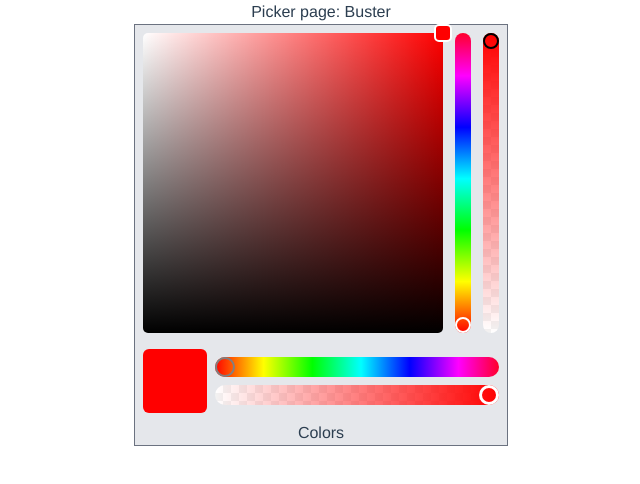
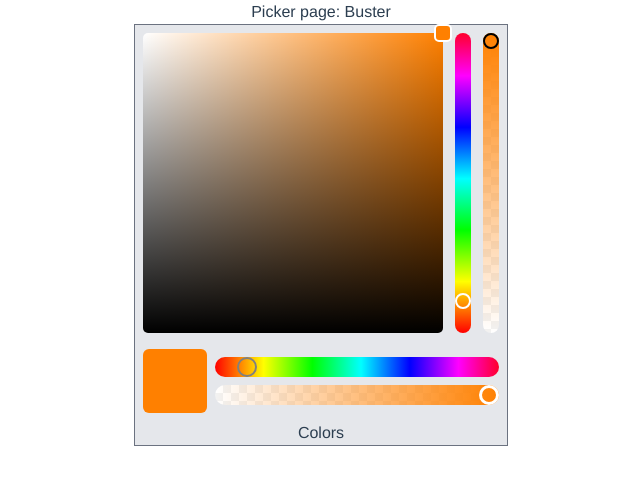
Before and after one commit to johnsilver94/vue3-components, a Vue app: page /picker in a window 1280 px wide. Shown: the top 484 px of the page, without its empty margins (319-959 px from the left). Built offline with nearby package versions, Linux system fonts and the light colour scheme.

Commit message:
color picker

```diff
--- a/src/components/ColorPicker.vue
+++ b/src/components/ColorPicker.vue
@@ -2,8 +2,8 @@
 	<div class="inline-grid border-1/2 border-gray-500 bg-gray-200">
 		<div class="inline-grid grid-flow-col gap-3 m-2">
 			<XYSlider
-				v-model:x="s"
-				v-model:y="v"
+				v-model:x="decomposedColor.s"
+				v-model:y="decomposedColor.v"
 				class="picking-area"
 				:slider="{
 					size: 18,
@@ -20,7 +20,7 @@
 				:axis="Axis.XY"
 			/>
 			<XYSlider
-				v-model:y="h"
+				v-model:y="decomposedColor.h"
 				class="h-auto w-4"
 				:slider="{
 					size: 16,
@@ -32,7 +32,7 @@
 			/>
 			<div class="h-full w-4 opacity-area bg-white">
 				<XYSlider
-					v-model:y="a"
+					v-model:y="decomposedColor.a"
 					:slider="{
 						size: 16,
 						mode: SliderMode.INSIDE,
@@ -57,7 +57,7 @@
 			</div>
 			<div class="w-full">
 				<XYSlider
-					v-model:x="h"
+					v-model:x="decomposedColor.h"
 					class="w-auto h-5 my-2"
 					:slider="{
 						size: 20,
@@ -68,7 +68,7 @@
 				/>
 				<div class="w-auto h-5 my-2 opacity-area bg-white">
 					<XYSlider
-						v-model:x="a"
+						v-model:x="decomposedColor.a"
 						:slider="{
 							size: 20,
 							mode: SliderMode.INSIDE,
@@ -89,31 +89,27 @@
 		<div>Colors</div>
 	</div>
 </template>
-<script lang="ts">
+<script lang="ts" setup>
 import tinycolor, { ColorFormats } from 'tinycolor2'
-import { defineComponent, onMounted, reactive } from '@vue/runtime-core'
+import { defineProps, withDefaults, defineEmits, onMounted, reactive } from '@vue/runtime-core'
 import XYSlider from '@components/XYSlider.vue'
 import { Axis, SliderMode } from '@/types/slider'
-import { computed, toRefs } from 'vue'
+import { computed } from 'vue'
 
-export default defineComponent({
-	name: 'ColorPicker',
-	components: {
-		XYSlider,
-	},
-	props: {
-		color: {
-			type: String,
-			// default: 'rgb(172 213 73 / 55%);',
-			// default: 'rgba(124, 51, 52, 0.62)',
-			// default: 'rgba(130, 65, 65, 0.82)',
-			default: 'rgba(255, 0, 0, 1)',
-			// default: 'rgba(65, 118, 130, 1)',
-			// default: '#3A8C63',
-		},
-	},
-	emits: [],
-	setup(props) {
+interface ColorPickerProps {
+	color: string
+}
+
+interface ColorPickerEmits {
+	(e: 'update:color', value: string): void
+}
+
+const props = withDefaults(defineProps<ColorPickerProps>(), {
+	color: 'rgba(142, 68, 68, 1)',
+})
+
+const emit = defineEmits<ColorPickerEmits>()
+
 const decomposedColor = reactive<ColorFormats.HSVA>({
 	h: 0,
 	s: 0,
@@ -121,18 +117,30 @@ export default defineComponent({
 	a: 0,
 })
 
+const hue = computed({
+	get: (): number => {
+		return decomposedColor.h * 360
+	},
+	set: (value: number): void => {
+		console.log(value)
+		decomposedColor.h = value / 360
+	},
+})
+
 onMounted(() => {
-			decomposedColor.h = tinycolor(props.color).toHsv().h / 360
-			decomposedColor.s = tinycolor(props.color).toHsv().s
-			decomposedColor.v = tinycolor(props.color).toHsv().v
-			decomposedColor.a = tinycolor(props.color).toHsv().a
+	const baseColor: ColorFormats.HSVA = tinycolor(props.color).toHsv()
+
+	hue.value = baseColor.h
+	decomposedColor.s = baseColor.s
+	decomposedColor.v = baseColor.v
+	decomposedColor.a = baseColor.a
 
 	console.log(decomposedColor)
 })
 
 const pickerColor = computed((): string => {
 	return tinycolor({
-				h: decomposedColor.h * 360,
+		h: hue.value,
 		s: 1,
 		v: 1,
 		a: 1,
@@ -140,8 +148,17 @@ export default defineComponent({
 })
 
 const previewColor = computed((): string => {
+	// emit(
+	// 	'update:color',
+	// 	tinycolor({
+	// 		h: hue.value,
+	// 		s: decomposedColor.s,
+	// 		v: decomposedColor.v,
+	// 		a: decomposedColor.a,
+	// 	}).toRgbString()
+	// )
 	return tinycolor({
-				h: decomposedColor.h * 360,
+		h: hue.value,
 		s: decomposedColor.s,
 		v: decomposedColor.v,
 		a: decomposedColor.a,
@@ -150,7 +167,7 @@ export default defineComponent({
 
 const alphaColorFrom = computed((): string => {
 	return tinycolor({
-				h: decomposedColor.h * 360,
+		h: hue.value,
 		s: decomposedColor.s,
 		v: decomposedColor.v,
 		a: 0,
@@ -159,23 +176,11 @@ export default defineComponent({
 
 const alphaColorTo = computed((): string => {
 	return tinycolor({
-				h: decomposedColor.h * 360,
+		h: hue.value,
 		s: decomposedColor.s,
 		v: decomposedColor.v,
 		a: 1,
 	}).toRgbString()
-		})
-
-		return {
-			Axis,
-			SliderMode,
-			...toRefs(decomposedColor),
-			previewColor,
-			pickerColor,
-			alphaColorFrom,
-			alphaColorTo,
-		}
-	},
 })
 </script>
 <style lang="scss">
--- a/src/views/Picker.vue
+++ b/src/views/Picker.vue
@@ -1,11 +1,11 @@
 <template>
 	<div>Picker page: {{ name }}</div>
-	<ColorPicker />
+	<ColorPicker v-model:color="color" />
 </template>
 <script lang="ts">
 import ColorPicker from '@components/ColorPicker.vue'
-import { defineComponent } from '@vue/runtime-core'
-import { computed, ComputedRef } from 'vue'
+import { defineComponent, reactive } from '@vue/runtime-core'
+import { computed, ComputedRef, toRefs } from 'vue'
 import { useStore } from 'vuex'
 import { key } from '@/store'
 
@@ -14,12 +14,15 @@ export default defineComponent({
 	components: { ColorPicker },
 	setup() {
 		const store = useStore(key)
+		const values = reactive<{ color: string }>({
+			color: 'rgba(255, 128, 0, 1)',
+		})
 
 		const name: ComputedRef<string> = computed(() => {
 			return store.state.user.name
 		})
 
-		return { name }
+		return { name, ...toRefs(values) }
 	},
 })
 </script>
```
Lines whose indentation alone changed are shown as unchanged.
